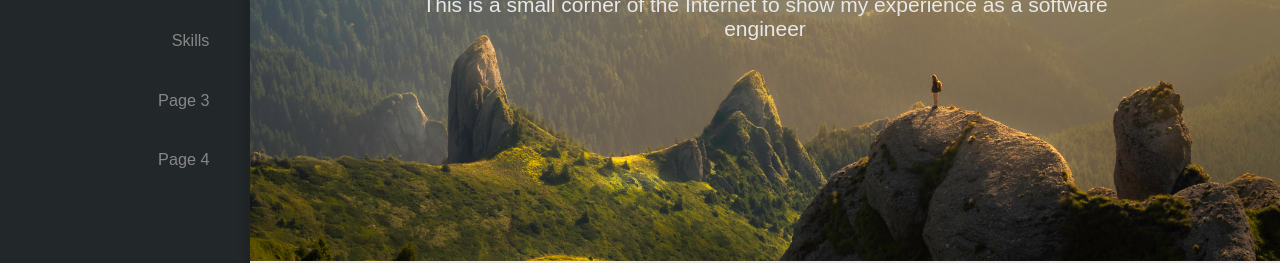
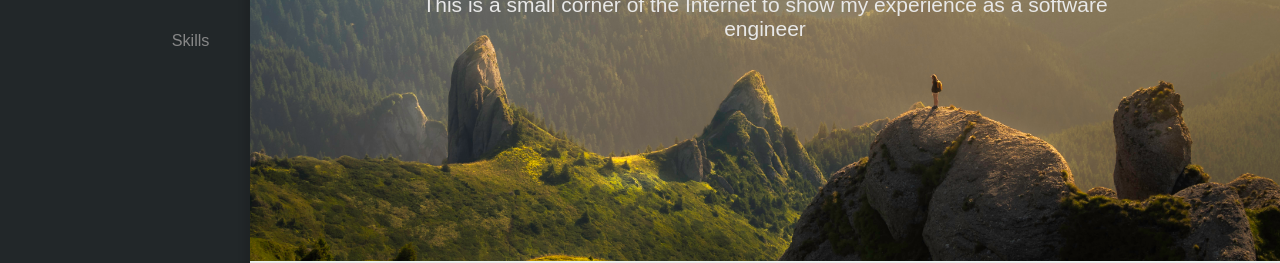
Before and after one commit to Gongv93/Portfolio, a plain HTML site: page index.html in a window 1280 px wide. Shown: the part 298-561 px from the top of the page. Drawn offline with nearby package versions, Linux system fonts and the light colour scheme; no server answers.

Commit message:
Remove navbar options that arent used

```diff
--- a/index.html
+++ b/index.html
@@ -30,8 +30,6 @@
                 <li><a href="#aboutme"><span>About Me</span></a></li>
                 <li><a href="#projects"><span>Projects</span></a></li>
                 <li><a href="#skills"><span>Skills</span></a></li>
-                <li><a href="#"><span>Page 3</span></a></li>
-                <li><a href="#"><span>Page 4</span></a></li>
             </ul>
         </nav>
     </div>
```
